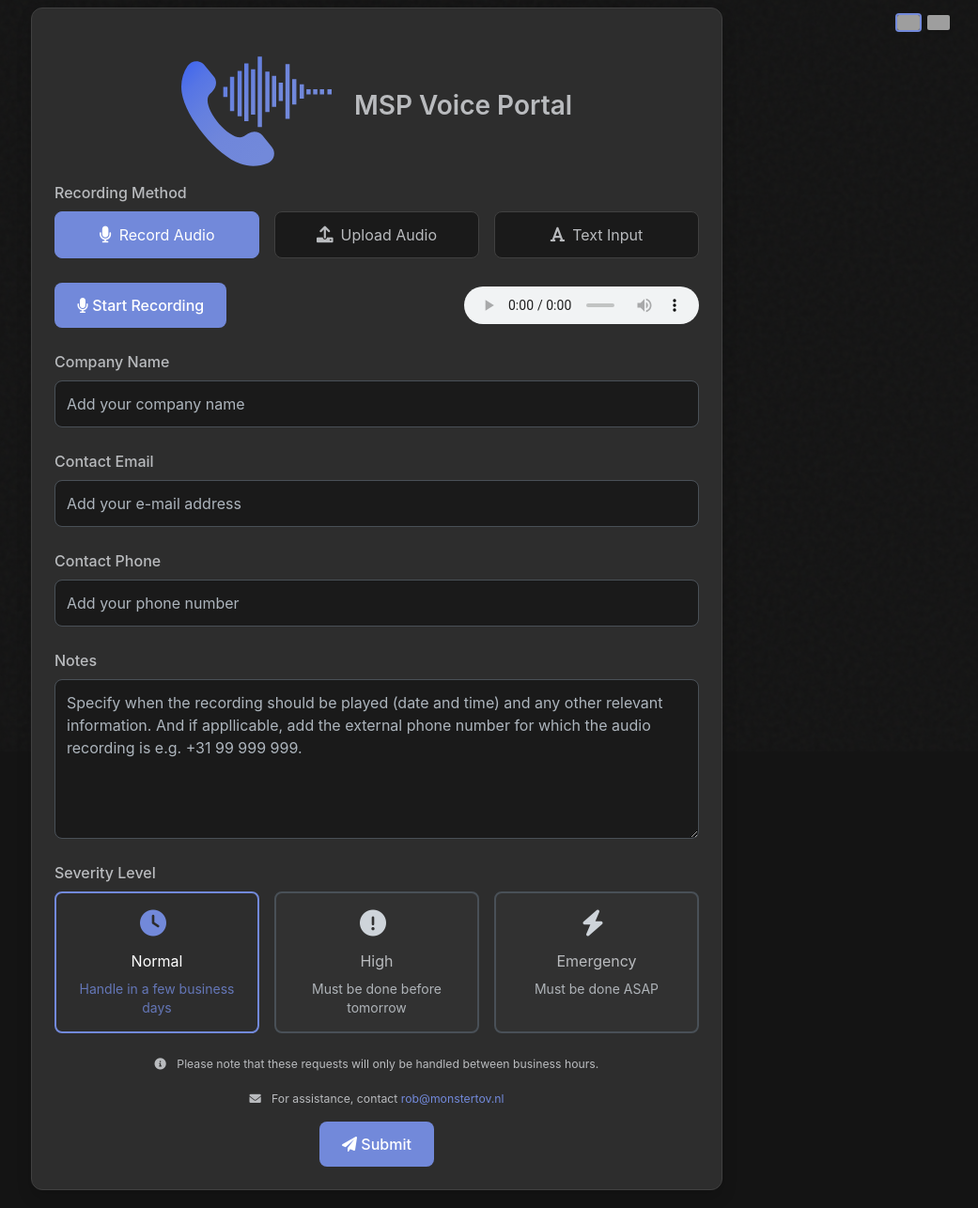
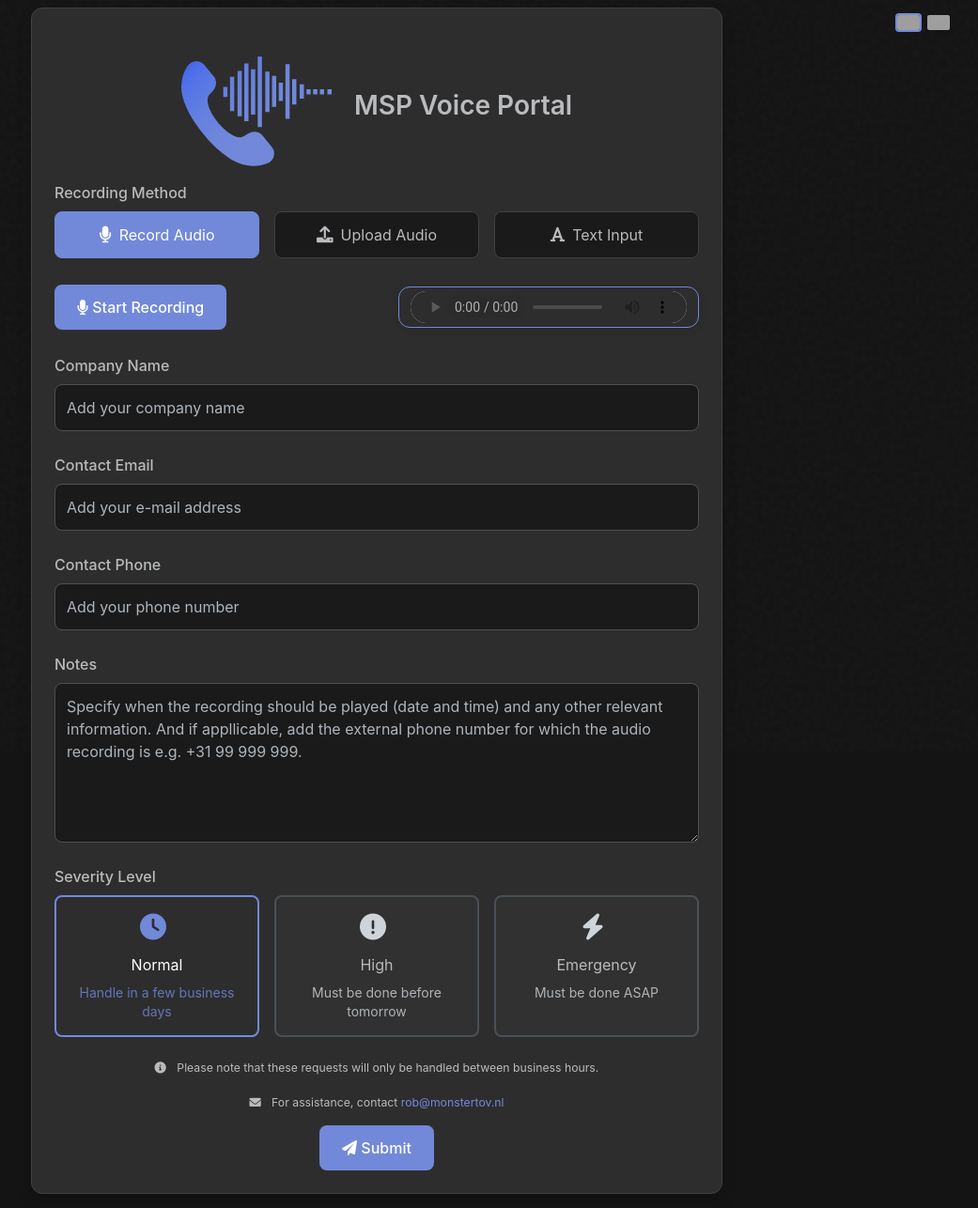
Before and after one commit to Monstertov/msp-voice-portal, a PHP site: page / in a window 1280 px wide. Shown: the top 1286 px of the page at 94% size, without its empty margins (239-1280 px from the left). Run offline with PHP 8.4, Linux system fonts and the light colour scheme; data that the repository does not hold is empty; some libraries are stand-ins or nearby versions; grey boxes are pictures that could not be loaded.

Commit message:
initial custom audio control

```diff
--- a/assets/css/style.css
+++ b/assets/css/style.css
@@ -691,10 +691,49 @@ footer a:hover {
     pointer-events: none;
 }
 
+/* Custom audio player styling */
 #audioPlayback {
-    max-width: 250px;
-    height: 40px;
-    vertical-align: middle;
+    background: var(--bg-card);
+    border: 1.5px solid var(--primary-color);
+    border-radius: 12px;
+    box-shadow: 0 2px 8px rgba(0,0,0,0.10);
+    padding: 0.25rem 0.75rem;
+    color: var(--text-primary);
+    max-width: 320px;
+    width: 100%;
+    height: 44px;
+    margin-top: 0.25rem;
+    margin-bottom: 0.25rem;
+    transition: border-color 0.2s;
+}
+#audioPlayback:focus {
+    outline: 2px solid var(--primary-color);
+    border-color: var(--primary-hover);
+}
+
+/* Make audio controls blend in on dark backgrounds */
+#audioPlayback::-webkit-media-controls-panel {
+    background: var(--bg-card);
+    color: var(--text-primary);
+    border-radius: 12px;
+}
+#audioPlayback::-webkit-media-controls-play-button,
+#audioPlayback::-webkit-media-controls-timeline,
+#audioPlayback::-webkit-media-controls-current-time-display,
+#audioPlayback::-webkit-media-controls-time-remaining-display,
+#audioPlayback::-webkit-media-controls-volume-slider {
+    filter: invert(0.85) brightness(0.9);
+}
+
+/* Responsive audio player for mobile */
+@media (max-width: 576px) {
+    #audioPlayback {
+        max-width: 100%;
+        min-width: 0;
+        height: 44px;
+        font-size: 1rem;
+        padding: 0.25rem 0.25rem;
+    }
 }
 
 #uploadSection, #textSection {
@@ -712,8 +751,4 @@ footer a:hover {
         margin-left: 0 !important;
         margin-right: 0 !important;
     }
-    #audioPlayback {
-        max-width: 100%;
-        width: 100%;
-    }
 }
```
